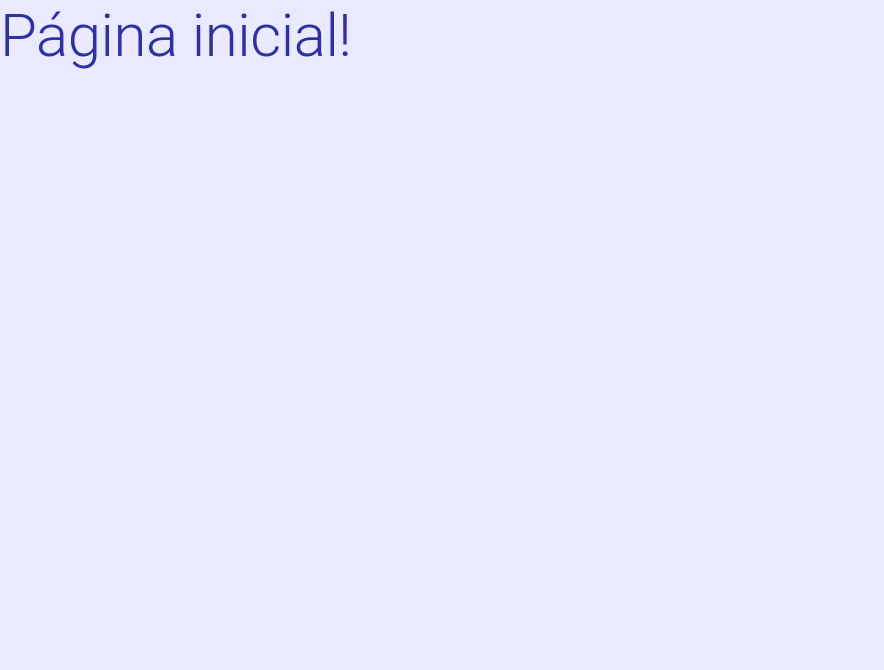
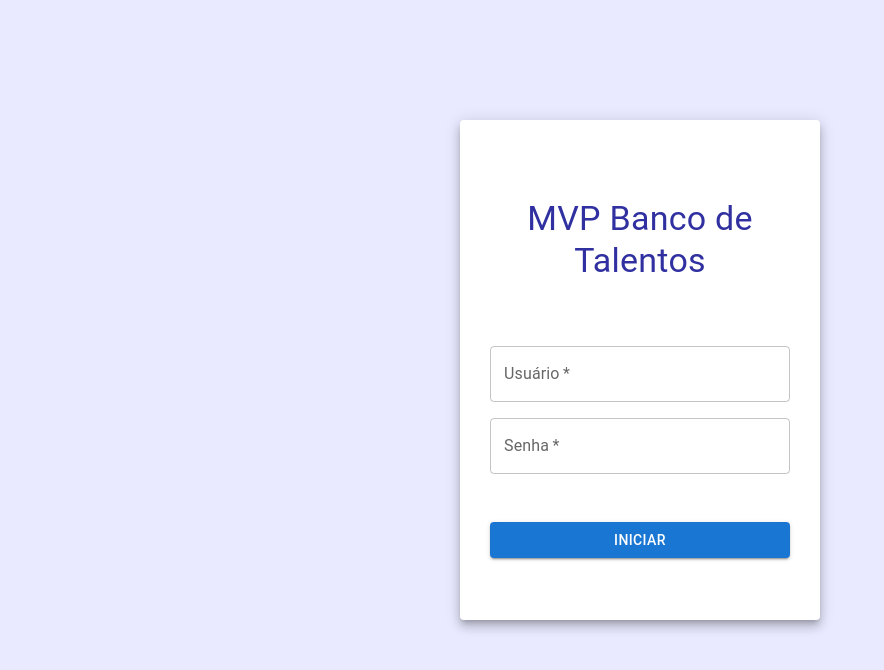
Before and after one commit to orivaldosantana/mvp_banco_talentos, a Next.js app: page / in a window 1280 px wide. Shown: the top 670 px of the page, without its empty margins (0-884 px from the left). Built offline with nearby package versions, Linux system fonts and the light colour scheme.

Commit message:
Initial login page

```diff
--- a/app/page.js
+++ b/app/page.js
@@ -1,9 +1,10 @@
 import { Typography } from '@mui/material'
+import Login from './ui/auth/login'
 
 export default function Home() {
   return (
     <div>
-      <Typography variant="h2">Página inicial!</Typography>
+      <Login />
     </div>
   )
 }
--- /dev/null
+++ b/app/ui/auth/login.tsx
@@ -0,0 +1,56 @@
+import { Box, Button, Paper, Typography, TextField } from '@mui/material'
+
+function Login() {
+  return (
+    <Box
+      sx={{
+        marginTop: '100px',
+        display: 'flex',
+        justifyContent: 'center',
+        alignItems: 'center'
+      }}
+    >
+      <Paper
+        elevation={7}
+        sx={{
+          padding: '30px',
+          marginTop: '20px',
+          width: '300px',
+          textAlign: 'center',
+          color: '#3030a1'
+        }}
+      >
+        <Typography variant="h4" sx={{  marginTop: 6 }}>MVP Banco de Talentos</Typography>
+        <form>
+          <TextField
+            label="Usuário"
+            name="user"
+            variant="outlined"
+            fullWidth
+            required
+            sx={{  marginTop: 8 }}
+          />
+          <TextField
+            label="Senha"
+            name="password"
+            variant="outlined"
+            fullWidth
+            required
+            sx={{ marginBottom: 2, marginTop: 2 }}
+          />
+        </form>
+        <Button
+          sx={{ marginTop: 4, marginBottom: 4 }}
+          fullWidth
+          variant="contained"
+          color="primary"
+          href="/contract/all"
+        >
+          Iniciar
+        </Button>
+      </Paper>
+    </Box>
+  )
+}
+
+export default Login
```
